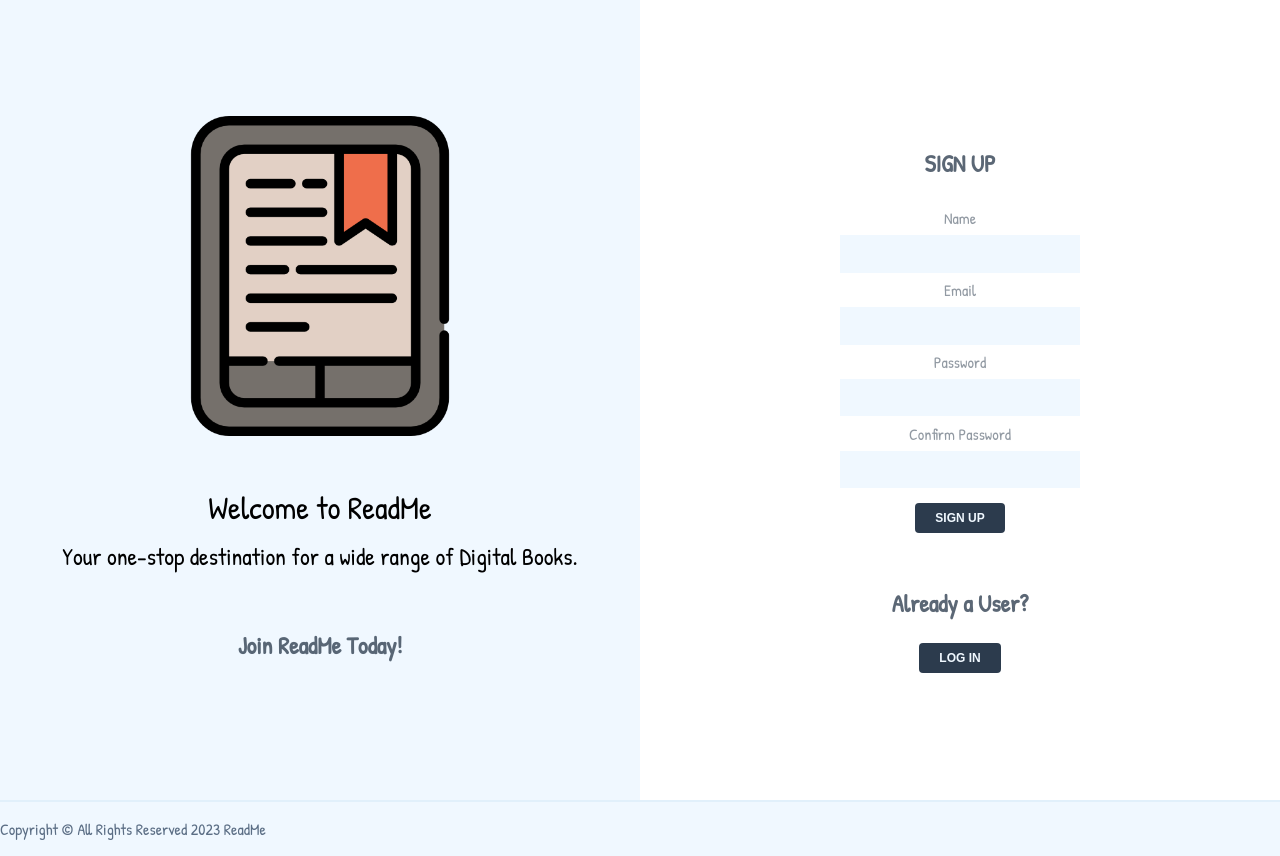
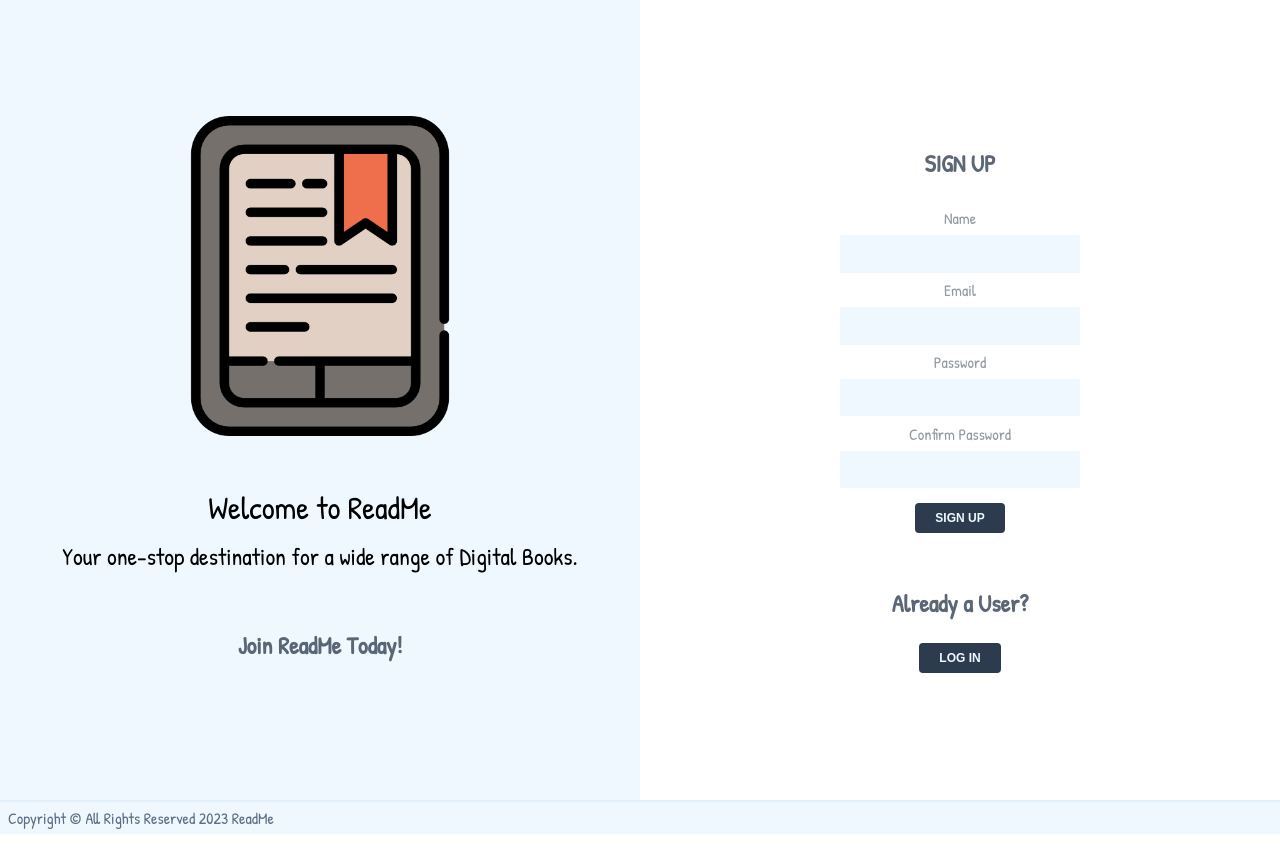
Before and after one commit to Rrantisi/ReadMe-Books-App, a React (Create React App) app: page / in a window 1280 px wide. After the commit the page ends 834 px from the top, so only its background shows below. Built offline with nearby package versions, Linux system fonts and the light colour scheme.

Commit message:
fix: updates footer height

```diff
--- a/src/components/Footer/Footer.css
+++ b/src/components/Footer/Footer.css
@@ -6,3 +6,12 @@ footer {
     font-size: 1em;
     border-top: 0.3vmin solid #7fbbe022;
 }
+
+#copyright {
+    height: 0;
+    display: flex;
+    flex-direction: row;
+    justify-content: center;
+    align-items: center;
+    padding-left: 1vmin;
+}
--- a/src/components/Footer/Footer.js
+++ b/src/components/Footer/Footer.js
@@ -1,5 +1,5 @@
 import './Footer.css'
 
 export default function Footer() {
-    return <p>Copyright &copy; All Rights Reserved {new Date().getFullYear()} ReadMe</p>
+    return <p id="copyright">Copyright &copy; All Rights Reserved {new Date().getFullYear()} ReadMe</p>
 }
```
Also changed, not shown: 1 other file (tests, documents, lock files or other folders).
